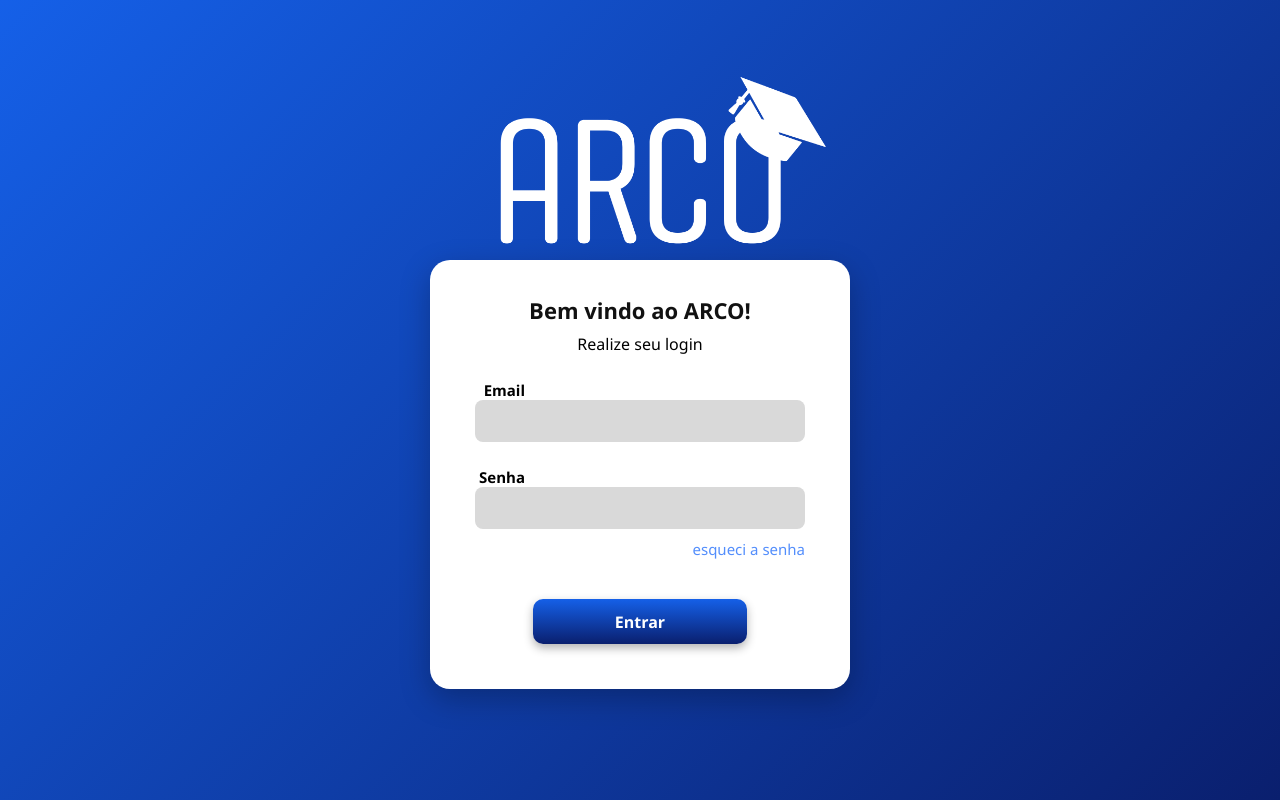
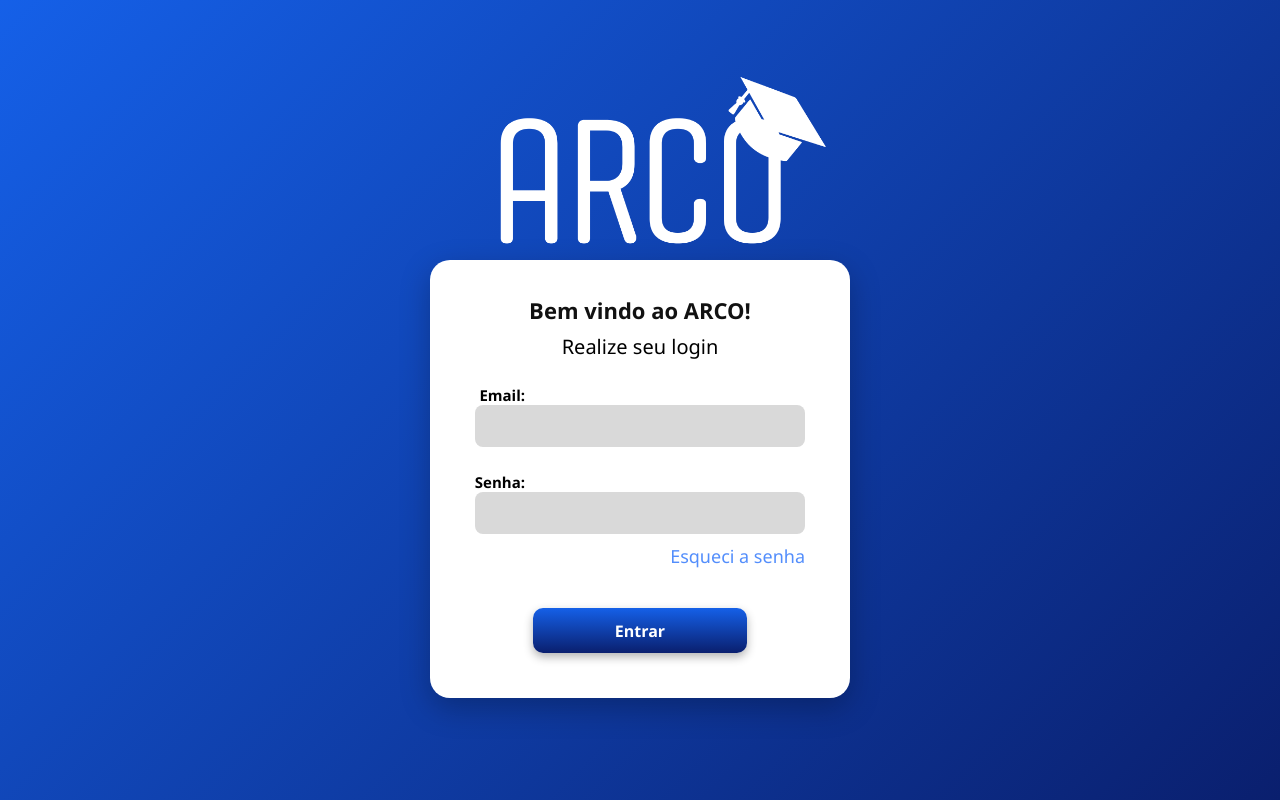
Before and after one commit to ARCO1234/Projeto_ARCO, a Python web app: template App/templates/login.html in a window 1280 px wide. Run offline with Jinja, Linux system fonts and the light colour scheme; the template is opened without the code that fills it, so the values that code supplies are empty.

Commit message:
modificação simples

```diff
--- a/App/static/css/novasenha.css
+++ b/App/static/css/novasenha.css
@@ -42,7 +42,7 @@ body {
 }
 
 .caixabranca {
-     width: 420px;
+    width: 420px;
     background-color: #ffffff;
     border-radius: 20px;
     padding: 35px 45px 45px;
@@ -53,7 +53,7 @@ body {
 
 .caixabranca h1 {
     text-align: center;
-    font-size: 22px;
+    font-size: 30px;
     font-weight: 800;
     color: #111;
     margin-bottom: 8px;
@@ -61,7 +61,7 @@ body {
 
 .caixabranca h2 {
     text-align: center;
-    font-size: 16px;
+    font-size: 20px;
     font-weight: 400;
     color: #333;
     margin-bottom: 25px;
--- a/App/static/css/novologin.css
+++ b/App/static/css/novologin.css
@@ -65,7 +65,7 @@ body {
 .caixabranca h2 {
 
     text-align: center;
-    font-size: 16px;
+    font-size: 20px;
     font-weight: 400;
     color: #000000;
     margin-bottom: 25px;
@@ -105,7 +105,7 @@ label{
 .esqueci {
 
     align-self: flex-end;
-    font-size: 15px;
+    font-size: 18px;
     color: #538efc;
     text-decoration: none;
     margin-bottom: 25px;
--- a/App/templates/login.html
+++ b/App/templates/login.html
@@ -21,11 +21,11 @@
                 <h2>
                     Realize seu login
                 </h2>
-                <label for="emaillogin">Email</label>
+                <label for="emaillogin">Email:</label>
                 <input type="text" placeholder="Email" class="entradaemail" id="emaillogin">
-                <label for="senhalogin">Senha</label>
+                <label for="senhalogin">Senha:</label>
                 <input type="password" placeholder="Senha" class="entradasenha" id="senhalogin">
-                <a class="esqueci" href="../templates/VERIFICAÇÃO.html"> esqueci a senha </a>
+                <a class="esqueci" href="../templates/VERIFICAÇÃO.html"> Esqueci a senha </a>
                 <button class="botaoentrar"> Entrar </button>
             </div>
         </main>
```
